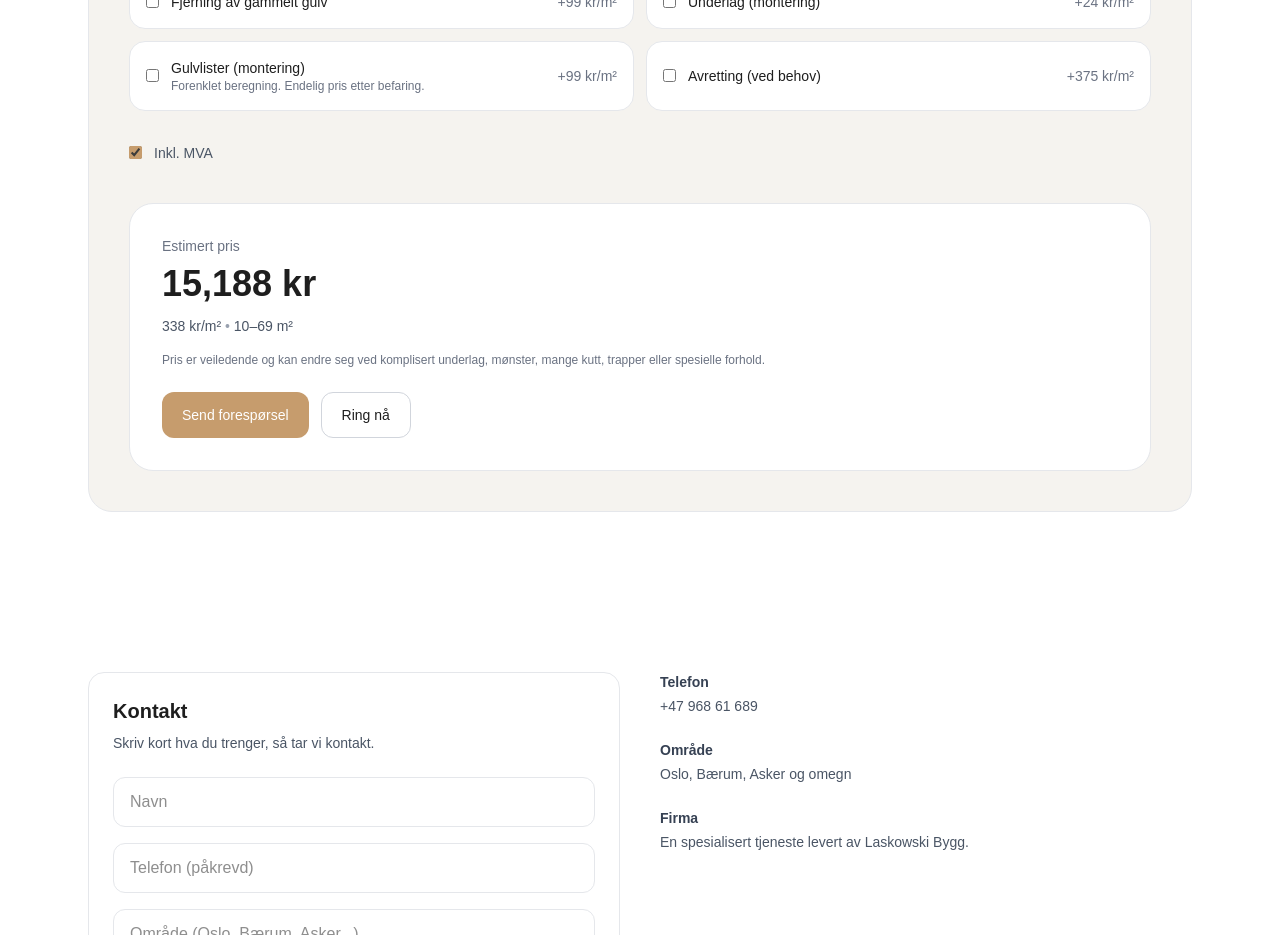
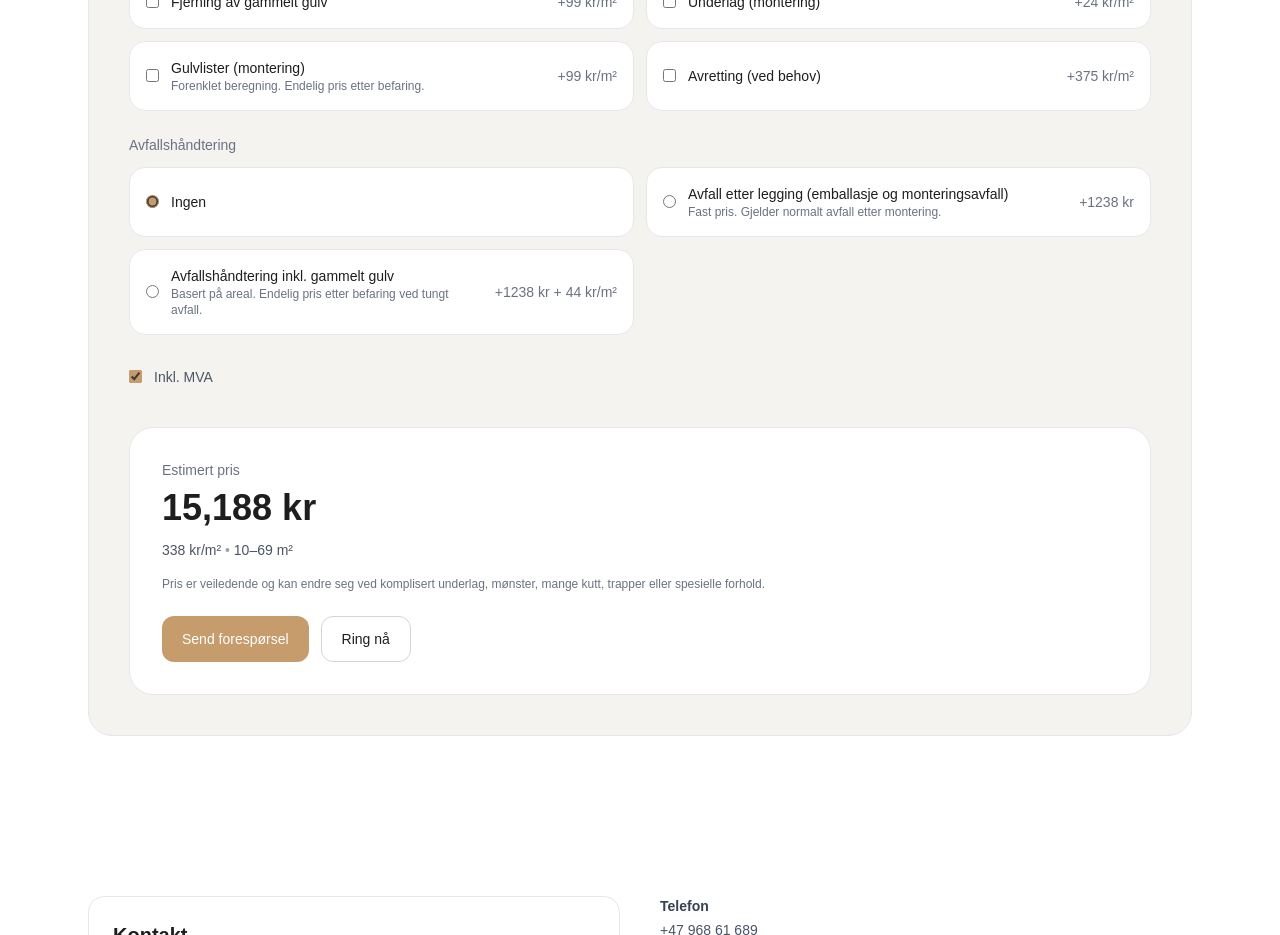
Before and after one commit to ddlaskowski/parkettleggingoslo-nextjs, a Next.js app: page / in a window 1280 px wide. Shown: the part 4880-5815 px from the top of the page. Built offline with nearby package versions, Linux system fonts and the light colour scheme; no server answers.

Commit message:
Added waste disposal option to PriceCalculator.

```diff
--- a/components/HomeClient.tsx
+++ b/components/HomeClient.tsx
@@ -3,8 +3,6 @@
 import { useState, useEffect } from "react";
 import PriceCalculator from "@/components/PriceCalculator";
 import ContactForm from "@/components/ContactForm";
-
-
 
 export default function HomeClient() {
   const [prefillMessage, setPrefillMessage] = useState<string>("");
@@ -12,6 +10,7 @@ export default function HomeClient() {
   useEffect(() => {
     fetch("/api/handshake", { method: "POST" }).catch(() => {});
   }, []);
+
   return (
     <>
       <section id="pris" className="max-w-6xl mx-auto px-6 py-20">
@@ -26,6 +25,7 @@ export default function HomeClient() {
                 `Mønster: ${p.patternLabel}\n` +
                 (p.patternExtras.length ? `Ramme/tillegg: ${p.patternExtras.join(", ")}\n` : "") +
                 `Tilvalg: ${addOnsLine}\n` +
+                `Avfallshåndtering: ${p.wasteDisposal}\n` +
                 `Estimert pris: ${p.estimateTotal.toLocaleString()} kr ${
                   p.includeVat ? "(inkl. MVA)" : "(eks. MVA)"
                 }\n` +
--- a/components/PriceCalculator.tsx
+++ b/components/PriceCalculator.tsx
@@ -1,12 +1,16 @@
 "use client";
 
-import { useMemo, useEffect, useState } from "react";
+import { useMemo, useEffect, useRef, useState } from "react";
 import { estimatePrice, pricingConfig } from "@/lib/pricingConfig";
 import { siteConfig } from "@/lib/siteConfig";
 import { track } from "@/lib/track";
-import type { FloorTypeId, PatternId, PatternExtraId } from "@/lib/pricingConfig";
-import {IconRett, IconDiagonal, IconMosaic, IconChevron, IconFiskeben} from './PatternIcons';
-
+import type {
+  FloorTypeId,
+  PatternId,
+  PatternExtraId,
+  WasteDisposalId,
+} from "@/lib/pricingConfig";
+import { IconRett, IconDiagonal, IconMosaic, IconChevron, IconFiskeben } from "./PatternIcons";
 
 type PriceCalculatorProps = {
   onSendInquiry?: (payload: {
@@ -15,6 +19,7 @@ type PriceCalculatorProps = {
     patternLabel: string;
     patternExtras: string[];
     addOns: string[];
+    wasteDisposal: string;
     estimateTotal: number;
     estimatePerM2: number;
     tierLabel: string;
@@ -23,16 +28,18 @@ type PriceCalculatorProps = {
   }) => void;
 };
 
+const REMOVE_OLD_FLOOR_ID = "remove_old_floor" as const;
+
 export default function PriceCalculator({ onSendInquiry }: PriceCalculatorProps) {
   const cfg = pricingConfig;
 
   const [area, setArea] = useState<number>(cfg.meta.defaultArea);
 
-  // ✅ typowane ID
   const [floorTypeId, setFloorTypeId] = useState<FloorTypeId>(cfg.floorTypes[0].id);
   const [patternId, setPatternId] = useState<PatternId>(cfg.patterns[0].id);
   const [selectedPatternExtras, setSelectedPatternExtras] = useState<PatternExtraId[]>([]);
   const [selectedAddOns, setSelectedAddOns] = useState<string[]>([]);
+  const [wasteDisposalId, setWasteDisposalId] = useState<WasteDisposalId>("none");
   const [includeVat, setIncludeVat] = useState<boolean>(true);
 
   const allowedPatternIdsForFloor: Partial<Record<FloorTypeId, PatternId[]>> = {
@@ -41,7 +48,6 @@ export default function PriceCalculator({ onSendInquiry }: PriceCalculatorProps)
 
   const allowedPatternsForSelectedFloor: PatternId[] =
     allowedPatternIdsForFloor[floorTypeId] ?? cfg.patterns.map((p) => p.id);
-
 
   useEffect(() => {
     if (!allowedPatternsForSelectedFloor.includes(patternId)) {
@@ -55,6 +61,21 @@ useEffect(() => {
     // eslint-disable-next-line react-hooks/exhaustive-deps
   }, [floorTypeId]);
 
+  // ✅ Sugestia tylko przy zaznaczeniu "remove_old_floor" (OFF -> ON)
+  const prevHasRemoveOldRef = useRef<boolean>(false);
+
+  useEffect(() => {
+    const hasRemoveOld = selectedAddOns.includes(REMOVE_OLD_FLOOR_ID);
+    const prevHasRemoveOld = prevHasRemoveOldRef.current;
+
+    // przejście OFF -> ON
+    if (!prevHasRemoveOld && hasRemoveOld) {
+      setWasteDisposalId("new_and_old");
+    }
+
+    prevHasRemoveOldRef.current = hasRemoveOld;
+  }, [selectedAddOns]);
+
   const vatMultiplier =
     cfg.meta.vat.enabled && cfg.meta.vat.rate > 0 ? 1 + cfg.meta.vat.rate : 1;
 
@@ -67,9 +88,10 @@ useEffect(() => {
       selectedAddOnIds: selectedAddOns,
       patternId,
       selectedPatternExtraIds: selectedPatternExtras,
+      wasteDisposalId,
       includeVat,
     });
-  }, [area, floorTypeId, selectedAddOns, patternId, selectedPatternExtras, includeVat]);
+  }, [area, floorTypeId, selectedAddOns, patternId, selectedPatternExtras, wasteDisposalId, includeVat]);
 
   function toggleAddOn(id: string) {
     setSelectedAddOns((prev) => (prev.includes(id) ? prev.filter((x) => x !== id) : [...prev, id]));
@@ -84,6 +106,8 @@ useEffect(() => {
   const selectedAddOnLabels = cfg.addOns
     .filter((a) => selectedAddOns.includes(a.id))
     .map((a) => a.labelNO);
+
+  const hasRemoveOld = selectedAddOns.includes(REMOVE_OLD_FLOOR_ID);
 
   return (
     <section className="bg-[#F5F3EF] border border-gray-200 rounded-3xl p-6 md:p-10">
@@ -156,13 +180,8 @@ useEffect(() => {
                     {p.id === "straight" && <IconRett />}
                     {p.id === "diagonal" && <IconDiagonal />}
                     {p.id === "mosaic" && <IconMosaic />}
-                  {p.id === "chevron" && <IconChevron
-                    angleDeg={50}
-                    plankLength={40}
-                    n={3}
-                  /> }
-                  {p.id === "fiskeben" && <IconFiskeben
-                  />}
+                    {p.id === "chevron" && <IconChevron angleDeg={50} plankLength={40} n={3} />}
+                    {p.id === "fiskeben" && <IconFiskeben />}
                   </div>
                 </div>
               </button>
@@ -264,6 +283,59 @@ useEffect(() => {
         </div>
       </div>
 
+      {/* Waste disposal */}
+      <div className="mt-6">
+        <div className="text-sm text-gray-500 mb-3">{cfg.wasteDisposal.labelNO}</div>
+
+        <div className="grid md:grid-cols-2 gap-3">
+          {cfg.wasteDisposal.options.map((o) => {
+            const checked = wasteDisposalId === o.id;
+
+            const rightText =
+              o.type === "fixed"
+                ? `+${displayPrice(o.price)} kr`
+                : o.type === "hybrid"
+                  ? `+${displayPrice(o.basePrice)} kr + ${displayPrice(o.pricePerM2)} kr/m²`
+                  : "";
+
+            const showSelfDemolitionHint =
+              o.id === "new_and_old" && checked && !hasRemoveOld;
+
+            return (
+              <label
+                key={o.id}
+                className="flex items-center justify-between gap-4 bg-white border border-gray-200 rounded-2xl p-4"
+              >
+                <div className="flex items-center gap-3">
+                  <input
+                    type="radio"
+                    name="wasteDisposal"
+                    checked={checked}
+                    onChange={() => setWasteDisposalId(o.id)}
+                    className="accent-[#C69C6D]"
+                  />
+                  <div>
+                    <div className="text-sm font-medium">{o.labelNO}</div>
+                    {"noteNO" in o && o.noteNO && (
+                      <div className="text-xs text-gray-500">{o.noteNO}</div>
+                    )}
+                    {showSelfDemolitionHint && (
+                      <div className="text-xs text-gray-500 mt-1">
+                        Gjelder også hvis du demonterer gulvet selv (vi kan hente og kjøre bort).
+                      </div>
+                    )}
+                  </div>
+                </div>
+
+                {rightText && (
+                  <div className="text-sm text-gray-500 whitespace-nowrap">{rightText}</div>
+                )}
+              </label>
+            );
+          })}
+        </div>
+      </div>
+
       {/* VAT toggle */}
       {cfg.meta.vat.enabled && (
         <div className="mt-8">
@@ -292,6 +364,13 @@ useEffect(() => {
           <span className="text-gray-400">•</span> {result.tierLabelNO}
         </div>
 
+        {result.wasteDisposalNet > 0 && (
+          <div className="mt-2 text-xs text-gray-600">
+            {result.wasteDisposalLabelNO}:{" "}
+            {(includeVat ? result.wasteDisposalGross : result.wasteDisposalNet).toLocaleString()} kr
+          </div>
+        )}
+
         {result.minimumApplied && (
           <div className="mt-2 text-xs text-amber-700">
             Minimumsjobb ({displayPrice(cfg.meta.minimumJob.amount).toLocaleString()} kr) er brukt.
@@ -311,6 +390,7 @@ useEffect(() => {
                 patternLabel: result.patternLabelNO,
                 patternExtras: result.patternExtraLabelsNO,
                 addOns: selectedAddOnLabels,
+                wasteDisposal: result.wasteDisposalLabelNO,
                 includeVat,
                 estimateTotal: includeVat ? result.totalGross : result.totalNet,
                 estimatePerM2: includeVat ? result.effectivePricePerM2Gross : result.effectivePricePerM2Net,
--- a/lib/pricingConfig.ts
+++ b/lib/pricingConfig.ts
@@ -24,6 +24,10 @@ export type PatternId = (typeof PATTERN_IDS)[number];
 
 export const PATTERN_EXTRA_IDS = ["border_frame"] as const;
 export type PatternExtraId = (typeof PATTERN_EXTRA_IDS)[number];
+
+// ✅ waste disposal
+export const WASTE_DISPOSAL_IDS = ["none", "new_only", "new_and_old"] as const;
+export type WasteDisposalId = (typeof WASTE_DISPOSAL_IDS)[number];
 
 export type FloorType = {
   id: FloorTypeId;
@@ -57,6 +61,30 @@ export type PatternExtra = {
   noteNO?: string;
   allowedPatternIds?: PatternId[];
 };
+
+export type WasteDisposalOption =
+  | {
+      id: "none";
+      labelNO: string;
+      type: "none";
+      noteNO?: string;
+    }
+  | {
+      id: "new_only";
+      labelNO: string;
+      type: "fixed";
+      price: number; // net
+      noteNO?: string;
+    }
+  | {
+      id: "new_and_old";
+      labelNO: string;
+      type: "hybrid";
+      basePrice: number; // net
+      pricePerM2: number; // net
+      capPrice?: number;
+      noteNO?: string;
+    };
 
 export const pricingConfig = {
   meta: {
@@ -217,6 +245,30 @@ export const pricingConfig = {
     },
   ] satisfies AddOn[],
 
+  // ✅ NEW: Waste disposal
+  wasteDisposal: {
+    labelNO: "Avfallshåndtering",
+    options: [
+      { id: "none", labelNO: "Ingen", type: "none" },
+      {
+        id: "new_only",
+        labelNO: "Avfall etter legging (emballasje og monteringsavfall)",
+        type: "fixed",
+        price: 990,
+        noteNO: "Fast pris. Gjelder normalt avfall etter montering.",
+      },
+      {
+        id: "new_and_old",
+        labelNO: "Avfallshåndtering inkl. gammelt gulv",
+        type: "hybrid",
+        basePrice: 990,
+        pricePerM2: 35,
+        capPrice: 8900,
+        noteNO: "Basert på areal. Endelig pris etter befaring ved tungt avfall.",
+      },
+    ] satisfies WasteDisposalOption[],
+  },
+
   uiTextNO: {
     title: "Priskalkulator",
     subtitle: "Veiledende priser for arbeid. Endelig pris avtales etter gratis befaring.",
@@ -235,6 +287,7 @@ export type EstimateInput = {
   selectedAddOnIds?: string[];
   patternId?: PatternId;
   selectedPatternExtraIds?: PatternExtraId[];
+  wasteDisposalId?: WasteDisposalId;
   includeVat?: boolean;
 };
 
@@ -255,6 +308,10 @@ export type EstimateResult = {
 
   minimumApplied: boolean;
 
+  wasteDisposalLabelNO: string;
+  wasteDisposalNet: number;
+  wasteDisposalGross: number;
+
   totalNet: number;
   totalGross: number;
 
@@ -267,6 +324,7 @@ export function estimatePrice({
   selectedAddOnIds = [],
   patternId = "straight",
   selectedPatternExtraIds = [],
+  wasteDisposalId = "none",
 }: EstimateInput): EstimateResult {
   const cfg = pricingConfig;
 
@@ -295,18 +353,35 @@ export function estimatePrice({
   const vatMultiplier =
     cfg.meta.vat.enabled && cfg.meta.vat.rate > 0 ? 1 + cfg.meta.vat.rate : 1;
 
+  // ✅ Labor / installation (with multipliers)
   const effectivePricePerM2Net =
-    (floorType.basePricePerM2 + addOnsPerM2) * tier.multiplier * patternMultiplier * extrasMultiplier;
+    (floorType.basePricePerM2 + addOnsPerM2) *
+    tier.multiplier *
+    patternMultiplier *
+    extrasMultiplier;
 
-  const subtotalNet = effectivePricePerM2Net * areaM2;
+  const laborSubtotalNet = effectivePricePerM2Net * areaM2;
+  const laborWithMinimumNet = Math.max(laborSubtotalNet, cfg.meta.minimumJob.amount);
+  const minimumApplied = laborSubtotalNet < cfg.meta.minimumJob.amount;
 
-  const subtotalWithMinimumNet = Math.max(subtotalNet, cfg.meta.minimumJob.amount);
+  // ✅ Waste disposal (separate, no tier/pattern/extras multipliers)
+  const wasteOpt =
+    cfg.wasteDisposal.options.find((o) => o.id === wasteDisposalId) ?? cfg.wasteDisposal.options[0];
 
-  const totalNet = subtotalWithMinimumNet;
-  const totalGross = subtotalWithMinimumNet * vatMultiplier;
+  let wasteNet = 0;
+  const wasteLabelNO = wasteOpt.labelNO;
 
-  const effectivePricePerM2Gross = effectivePricePerM2Net * vatMultiplier;
-  const subtotalGross = subtotalWithMinimumNet * vatMultiplier;
+  if (wasteOpt.type === "fixed") {
+    wasteNet = wasteOpt.price;
+  } else if (wasteOpt.type === "hybrid") {
+    wasteNet = wasteOpt.basePrice + wasteOpt.pricePerM2 * areaM2;
+    if (typeof wasteOpt.capPrice === "number") {
+      wasteNet = Math.min(wasteNet, wasteOpt.capPrice);
+    }
+  }
+
+  const totalNet = laborWithMinimumNet + wasteNet;
+  const totalGross = totalNet * vatMultiplier;
 
   const round = (n: number) => Math.round(n);
 
@@ -320,12 +395,16 @@ export function estimatePrice({
     patternExtraLabelsNO: allowedExtras.map((x) => x.labelNO),
 
     effectivePricePerM2Net: round(effectivePricePerM2Net),
-    effectivePricePerM2Gross: round(effectivePricePerM2Gross),
+    effectivePricePerM2Gross: round(effectivePricePerM2Net * vatMultiplier),
 
-    subtotalNet: round(subtotalWithMinimumNet),
-    subtotalGross: round(subtotalGross),
+    subtotalNet: round(laborWithMinimumNet),
+    subtotalGross: round(laborWithMinimumNet * vatMultiplier),
 
-    minimumApplied: subtotalNet < cfg.meta.minimumJob.amount,
+    minimumApplied,
+
+    wasteDisposalLabelNO: wasteLabelNO,
+    wasteDisposalNet: round(wasteNet),
+    wasteDisposalGross: round(wasteNet * vatMultiplier),
 
     totalNet: round(totalNet),
     totalGross: round(totalGross),
```
Lines whose indentation alone changed are shown as unchanged.
